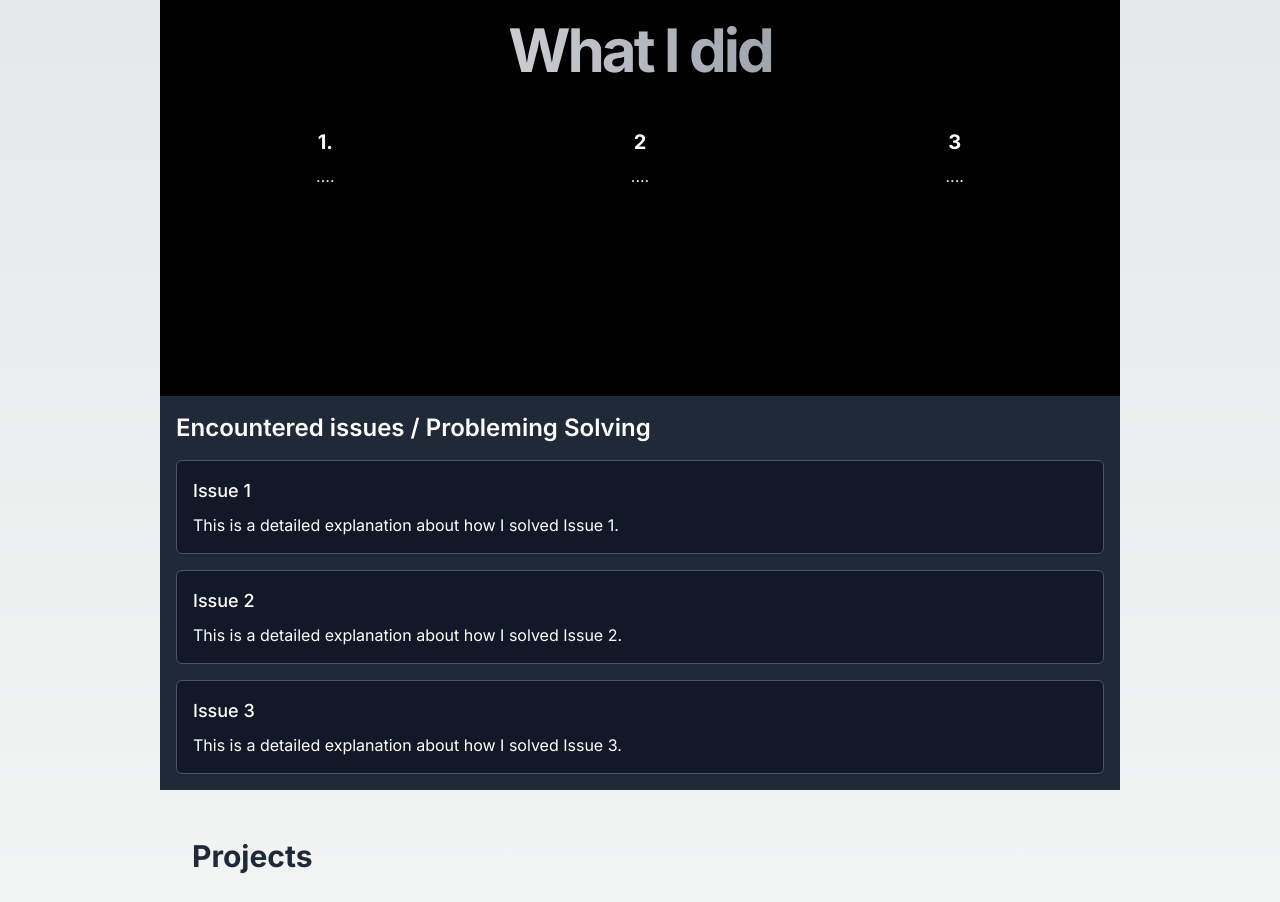
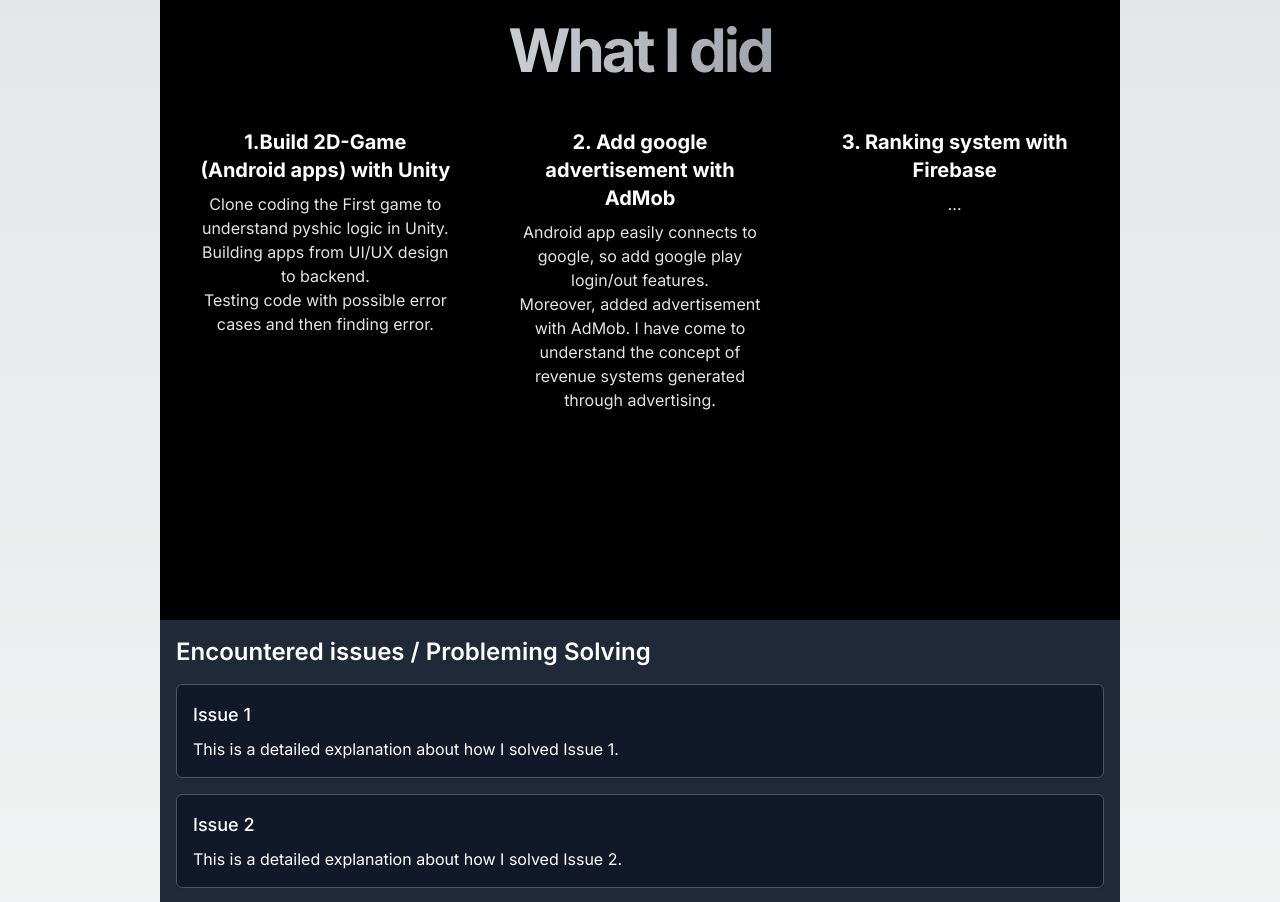
Before and after one commit to YB-NAM/gitpage_prac, a Next.js app in the folder git-web/: page /sample3 in a window 1280 px wide. Shown: the part 1080-1982 px from the top of the page. Built offline with nearby package versions, Linux system fonts and the light colour scheme.

Commit message:
add comment to sample3

```diff
--- a/git-web/app/sample3/page.tsx
+++ b/git-web/app/sample3/page.tsx
@@ -84,21 +84,24 @@ export default function Component() {
                 <div className="grid grid-cols-3 gap-8">
                   <div className="flex flex-col items-center space-y-2 border-gray-800 p-4 rounded-lg">
 
-                    <h2 className="text-xl font-bold text-white">1.</h2>
+                    <h2 className="text-xl font-bold text-white">1.Build 2D-Game (Android apps) with Unity</h2>
                     <p className="text-zinc-200 dark:text-zinc-100">
-                      ....
+                      Clone coding the First game to understand pyshic logic in Unity.<br></br>
+                      Building apps from UI/UX design to backend.<br></br>
+                      Testing code with possible error cases and then finding error.
                     </p>
                   </div>
                   <div className="flex flex-col items-center space-y-2 border-gray-800 p-4 rounded-lg">
-                    <h2 className="text-xl font-bold text-white">2</h2>
+                    <h2 className="text-xl font-bold text-white">2. Add google advertisement with AdMob</h2>
                     <p className="text-zinc-200 dark:text-zinc-100">
-                      ....
+                      Android app easily connects to google, so add google play login/out features.<br></br>
+                      Moreover, added advertisement with AdMob. I have come to understand the concept of revenue systems generated through advertising.
                     </p>
                   </div>
                   <div className="flex flex-col items-center space-y-2 border-gray-800 p-4 rounded-lg">
-                    <h2 className="text-xl font-bold text-white">3</h2>
+                    <h2 className="text-xl font-bold text-white">3. Ranking system with Firebase</h2>
                     <p className="text-zinc-200 dark:text-zinc-100">
-                      ....
+                      ...
                     </p>
                   </div>
 
```
